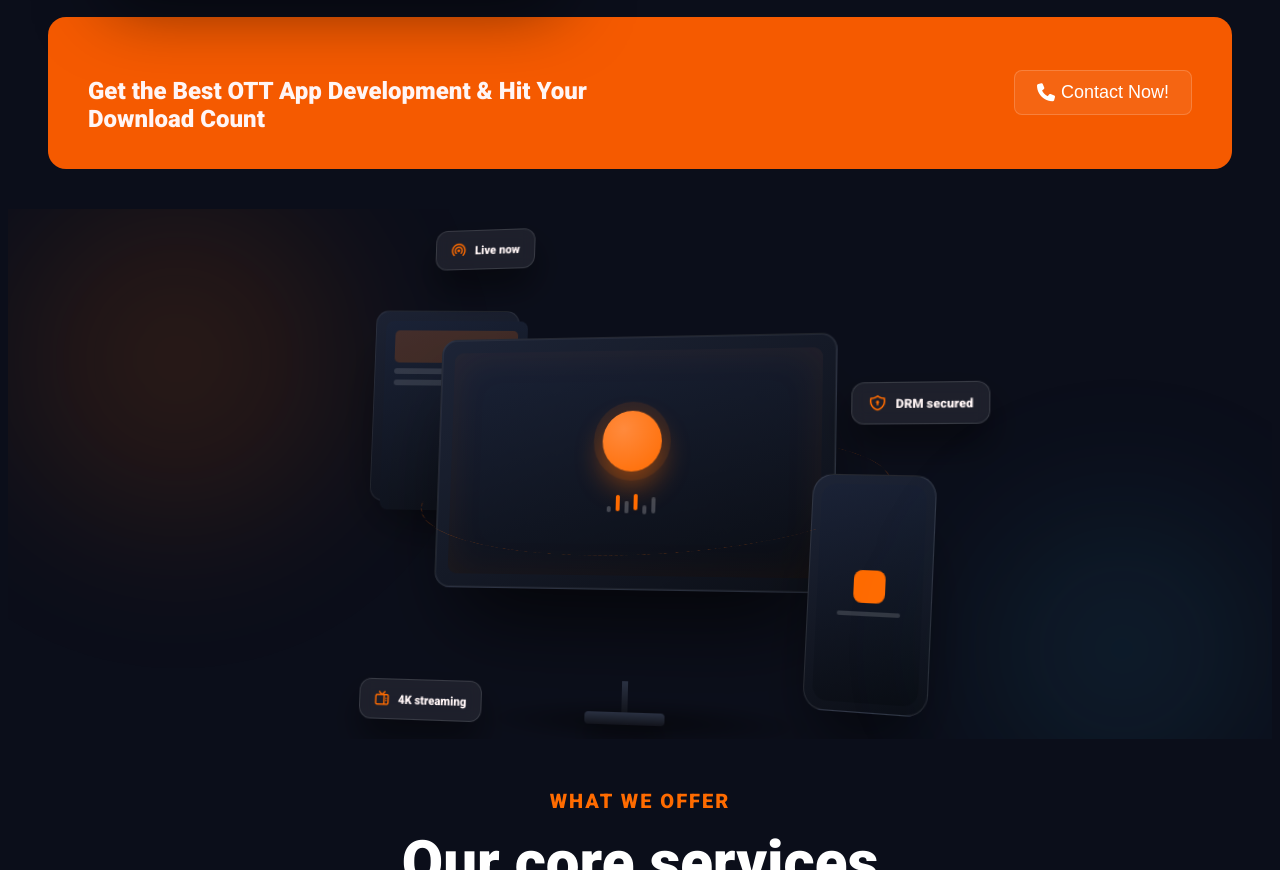
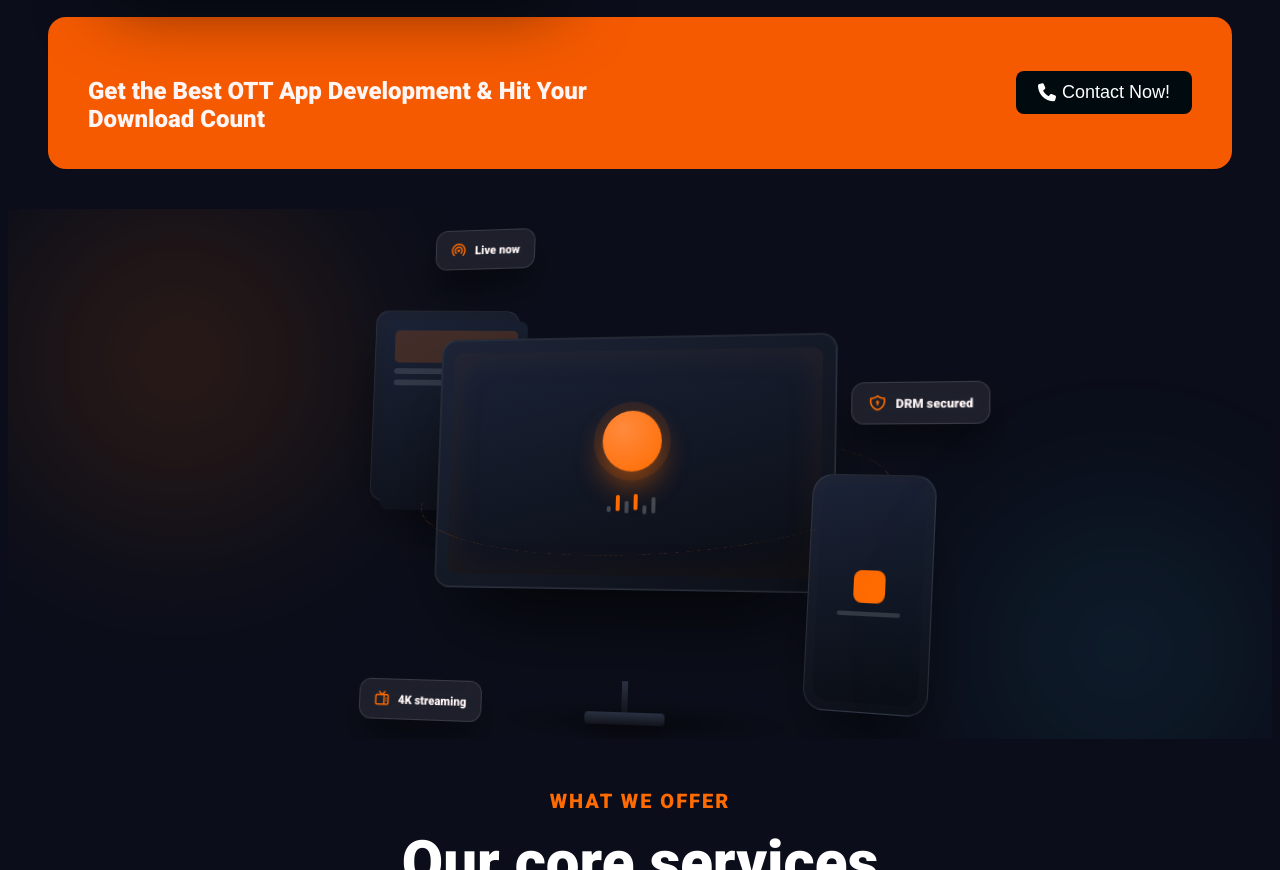
Before and after one commit to webjobdev/RKITOTT-html-css, a plain HTML site: page service.html in a window 1280 px wide. Shown: the part 863-1733 px from the top of the page. Drawn offline with Linux system fonts and the light colour scheme.

Commit message:
minor change

```diff
--- a/service.html
+++ b/service.html
@@ -1210,7 +1210,7 @@
 <div class="cta-banner">
   <h3>Get the Best OTT App Development &amp; Hit Your Download Count</h3>
   <div style="display:flex; align-items:center; gap:16px; flex-wrap:wrap;">
-    <button class="btn-ghost" onclick="window.location.href='/contact-us/'"><i class="fa-solid fa-phone"></i> Contact Now!</button>
+    <button class="btn-primary" style="margin:0 auto;background-color: #010a0f !important;" onclick="window.location.href='/contact-us/'"><i class="fa-solid fa-phone"></i> Contact Now!</button>
   </div>
 </div>
 </div>
```
